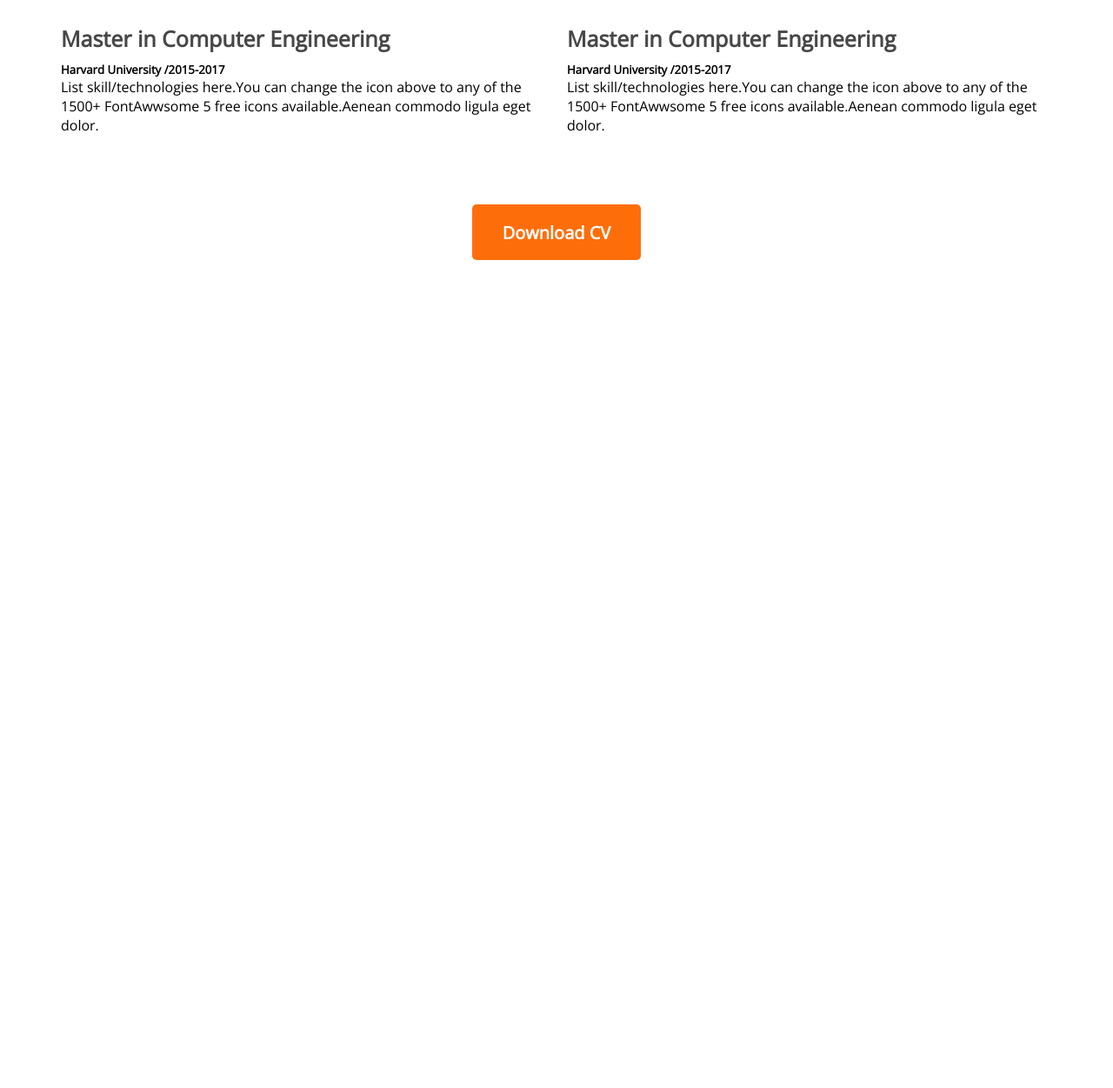
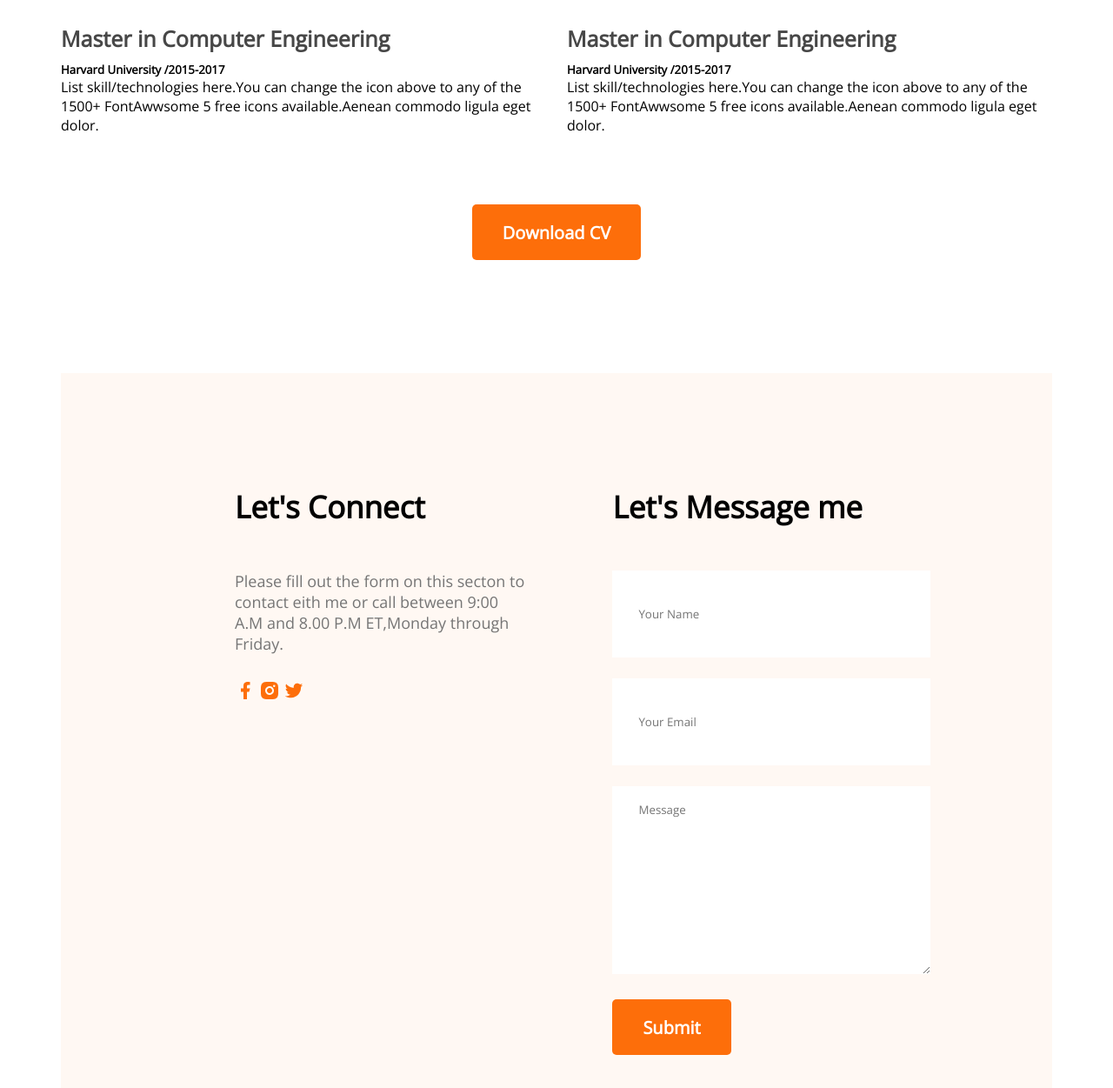
Before and after one commit to ashfak-rahad/My-Portfolio, a plain HTML site: page index.html in a window 1280 px wide. Shown: the part 2610-3861 px from the top of the page at 87% size. Before the commit the page ends 2909 px from the top, so only its background shows below. Drawn offline with nearby package versions, Linux system fonts and the light colour scheme.

Commit message:
contact us added

```diff
--- a/index.html
+++ b/index.html
@@ -131,6 +131,33 @@
     </button>
   </div>
 </section>
+<section class="contact">
+  <div>
+    <h3 class="section-title">
+      Let's Connect
+    </h3>
+    <p class="section-dis">Please fill out the form on this secton to contact eith me or call between 9:00 A.M and 8.00 P.M ET,Monday through Friday.</p>
+    <a href="">
+      <img src="images/icons/facebook.png" alt="facebook">
+    </a>
+    <a href="">
+      <img src="images/icons/insta.png" alt="insta">
+    </a>
+    <a href="">
+      <img src="images/icons/twitter.png" alt="twitter">
+    </a>
+  </div>
+  <div>
+    <h3 class="section-title">Let's Message me</h3>
+    <form action="">
+      <input type="text" name="" id="" placeholder="Your Name">
+      <input type="email" name="" id="" placeholder="Your Email">
+      <textarea name="" id="" cols="30" rows="10"
+      placeholder="Message"></textarea>
+      <input class="btn-primary" type="submit" value="Submit">
+    </form>
+  </div>
+</section>
   </main>
   <footer>
 
--- a/styles/Portfolio.css
+++ b/styles/Portfolio.css
@@ -152,3 +152,24 @@
   margin-top: 50px;
   text-align: center;
 }
+.contact .section-title{
+text-align: left;
+}
+.contact{
+  display: flex;
+  gap:100px;
+  background: #fff8f3;
+  padding: 130px 200px;
+}
+.contact input[type="text"],input[type="email"],textarea{
+  margin-bottom:24px;
+  border: 0;
+  padding:18px 30px;
+  width: 100%;
+}
+input{
+  height:64px ;
+}
+.contact a{
+  text-decoration: none;
+}
```
